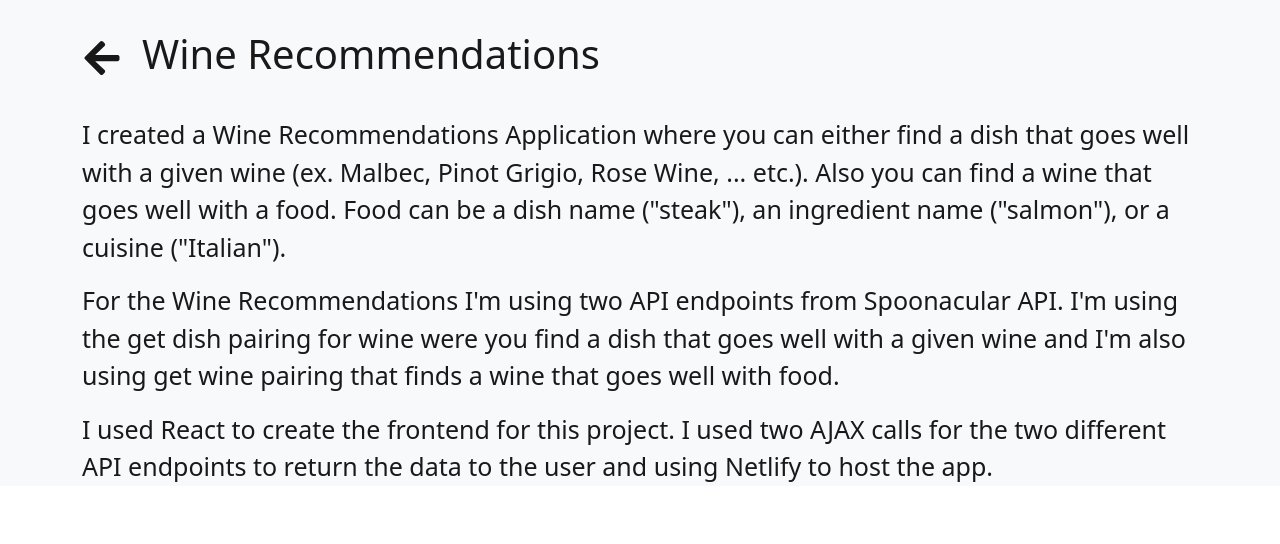
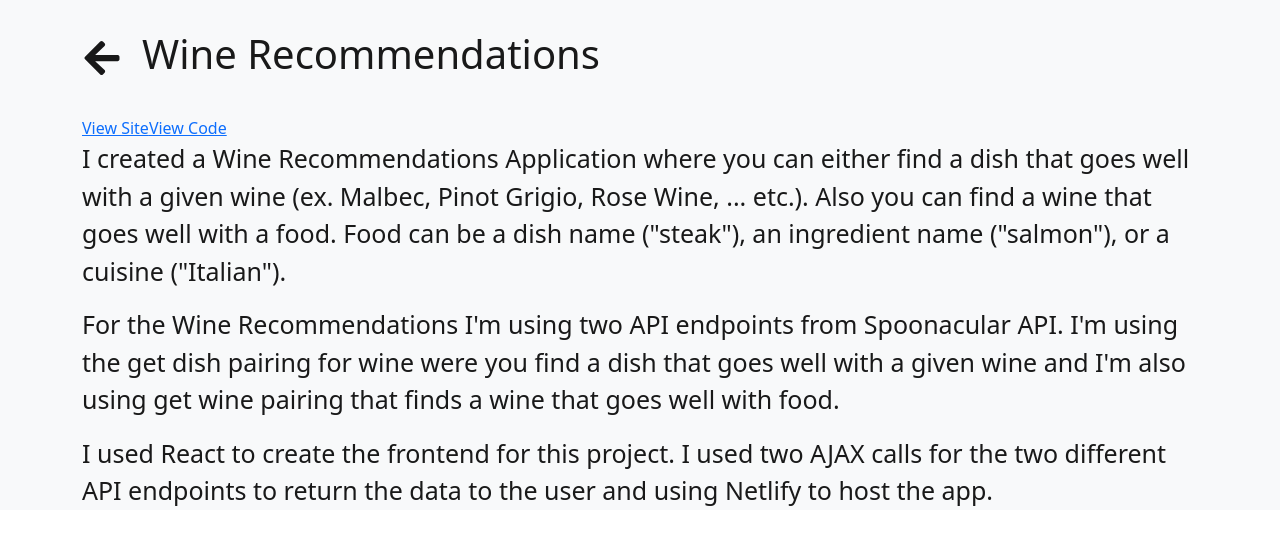
Before and after one commit to thomasgilmore/portfolio2022, a React (Create React App) app: page /wine-recommendations in a window 1280 px wide. Shown: the top 544 px of the page. Built offline with nearby package versions, Linux system fonts and the light colour scheme.

Commit message:
added links to Wine Project

```diff
--- a/src/Components/WineRecommendations.js
+++ b/src/Components/WineRecommendations.js
@@ -1,13 +1,19 @@
-import React from 'react';
 import './winerecommendations.css';
+import React, { useContext } from 'react';
+import { PortfolioContext } from '../Context/Context';
 import Container from 'react-bootstrap/Container';
 import ProjectNav from './ProjectNav';
 
 export default function WineRecommendations() {
+  const { theme } = useContext(PortfolioContext);
   return (
     <div className='wineRecommendationsDiv'>
       <Container>
         <ProjectNav title="Wine Recommendations" />
+        <div className="siteLinksDiv">
+          <a href="https://gilmore-wine-recommendations-v2.netlify.app/" target="_blank" className={`${theme}ViewSiteLink`}>View Site</a>
+          <a href="https://github.com/thomasgilmore95/wine-recommendations-app-v2" target="_blank" className={`${theme}ViewCodeLink`}>View Code</a>
+        </div>
         <p className="projectText">I created a Wine Recommendations Application where you can either find a dish that goes well with a given wine (ex. Malbec, Pinot Grigio, Rose Wine, ... etc.). Also you can find a wine that goes well with a food. Food can be a dish name ("steak"), an ingredient name ("salmon"), or a cuisine ("Italian").</p>
         <p className="projectText">For the Wine Recommendations I'm using two API endpoints from Spoonacular API. I'm using the get dish pairing for wine were you find a dish that goes well with a given wine and I'm also using get wine pairing that finds a wine that goes well with food.</p>
         <p className="projectText">I used React to create the frontend for this project. I used two AJAX calls for the two different API endpoints to return the data to the user and using Netlify to host the app.</p>
```
